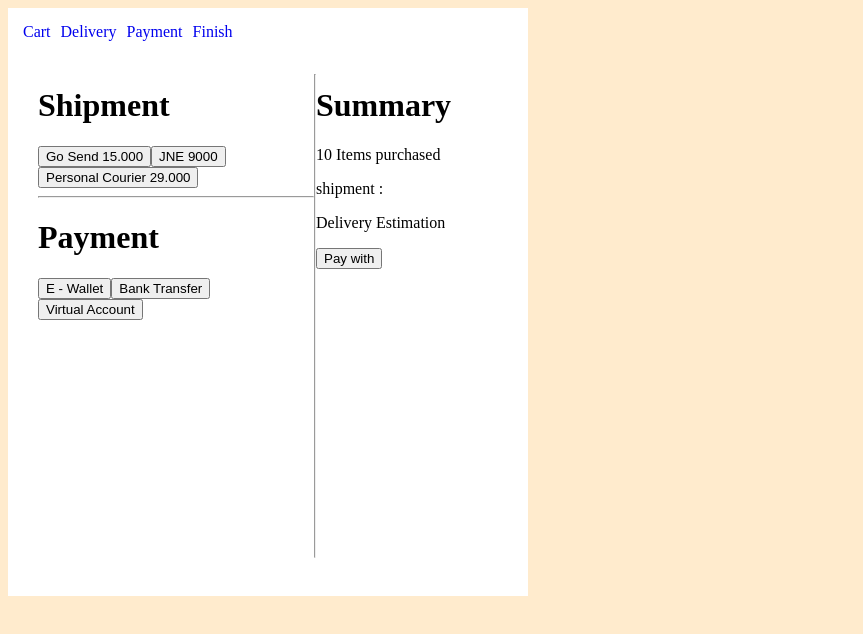
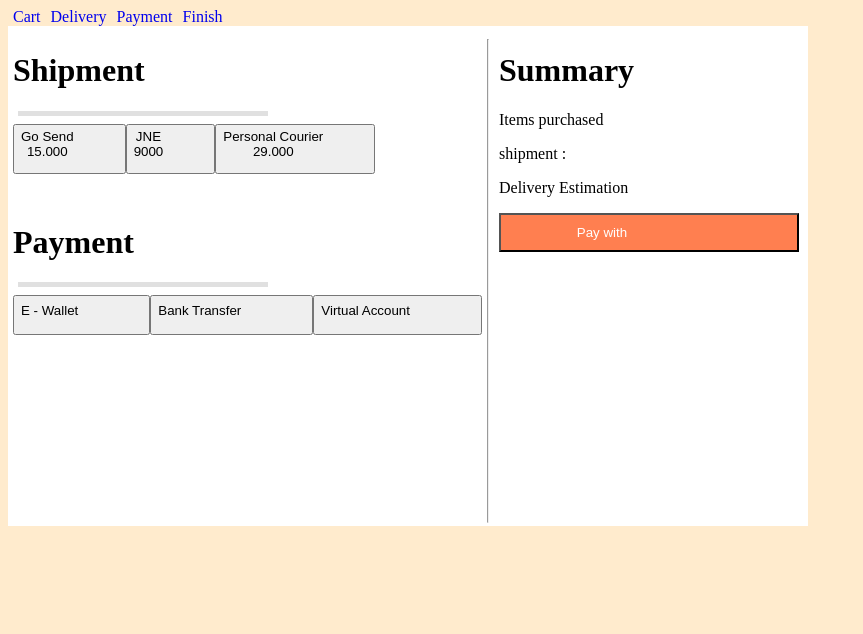
Before and after one commit to Taufik66645/jakmall-test-vue, a Vue app: page /payment in a window 1280 px wide. Shown: the top 634 px of the page, without its empty margins (0-863 px from the left). Built offline with nearby package versions, Linux system fonts and the light colour scheme.

Commit message:
update delivery & payment

```diff
--- a/src/App.vue
+++ b/src/App.vue
@@ -1,11 +1,14 @@
 <template>
-  <div id="app">
+  <div>
     <router-link to="/" class="link">Cart</router-link>
     <router-link to="/delivery" class="link">Delivery</router-link>
     <router-link to="/payment" class="link">Payment</router-link>
     <router-link to="/finish" class="link">Finish</router-link>
-
-    <router-view></router-view>
+    <div id="app" class="app">
+      <keep-alive>
+        <router-view></router-view>
+      </keep-alive>
+    </div>
   </div>
 </template>
 
@@ -19,8 +22,13 @@ export default {
 body {
   background-color: blanchedalmond;
 }
+.app {
+  background-color: white;
+  max-width: 800px;
+  height: 500px;
+  align-items: center;
+}
 .link {
-  display: inline-block;
   padding: 5px;
   text-decoration: none;
 }
--- a/src/components/Cart.vue
+++ b/src/components/Cart.vue
@@ -1,8 +1,8 @@
 <template>
   <div>
     <span class="product-card">
-      <h2>Cart</h2>
-      <h3 class="product-name">Product 1</h3>
+      <h2 class="cart">Cart</h2>
+      <h3>Product 1</h3>
       <h3>Item Price : 50.000</h3>
 
       <h2>Quantity : {{ value }}</h2>
@@ -16,18 +16,19 @@
 </template>
 
 <script>
+import { EventBus } from "./eventBus.js";
+
 export default {
   name: "Order",
   data() {
     return {
-      value: "0",
+      value: 0,
       price: "50000",
-      productPrice: "0"
+      productPrice: 0
     };
   },
   methods: {
     minus() {
-      console.log(this.count);
       this.value = this.value - 1;
       this.productPrice = this.price * this.value;
 
@@ -40,6 +41,7 @@ export default {
     },
     plus() {
       this.value++;
+
       this.productPrice = this.price * this.value;
 
       if (this.value > 10) {
@@ -50,11 +52,12 @@ export default {
     },
 
     submit() {
+      EventBus.$emit("ChangePrice", this.productPrice);
+      // EventBus.$emit("ChangePrice", this.productPrice);
+
+      console.log(this.value);
       if (this.value >= 1) {
         this.$router.replace("/delivery");
-
-        console.log(this.value);
-        console.log(this.productPrice);
       } else {
         alert("minimum quantity 1");
       }
@@ -65,23 +68,18 @@ export default {
 
 <style lang="stylus">
 
-div {
-    background-color : white
-    max-width: 500 px
-    padding: 10 px
 
-    .product-card {
-        margin: auto
-        max-width: 200 px
-        display: grid
 
-    .product-name {
-        color: coral
-        }
-    .button-purchase {
-        background-color: coral
-        color: white
-        }
+
+
+.cart{
+    color: coral
     }
-}
+.button-purchase {
+      background-color: coral
+      color: white
+      padding-top: 10px;
+      padding-bottom: 10px;
+      padding-right: 100px;
+    }
 </style>
--- a/src/components/Delivery.vue
+++ b/src/components/Delivery.vue
@@ -3,14 +3,12 @@
     <div class="delivery-wrapper">
       <form class="delivery-detail">
         <h1>Delivery Details</h1>
-
         <input
           type="checkbox"
-          id="dropshipCheck"
-          value="dropshipCheck"
-          v-model="dropshipCheck"
+
+          @change="check($event)"
         />
-        <label for="dropshipCheck">Send as Dropshipper</label>
+
         <br />
         <input
           id="email"
@@ -55,20 +53,19 @@
       <hr />
       <span class="summary">
         <h1>Summary</h1>
-        <p @valuehange="productCount = $event">
-          {{ productCount }} Items purchased
-        </p>
-        <p @pricehange="productPrice = $event">
-          Cost of goods : Rp. {{ productPrice }}
-        </p>
-        <p>Dropshipping fee : Rp. {{ dropshipCheck }}</p>
-        <button @click="submit">Continue to payment</button>
+        <p>{{ productCount }} Items purchased</p>
+        <p>Cost of goods : Rp. {{ productPrice }}</p>
+        <p>Dropshipping fee : Rp. {{ checked }}</p>
+        <h3>Total : {{ productPrice }}</h3>
+        <button @click="button" class="button">Continue to payment</button>
       </span>
     </div>
   </div>
 </template>
 
 <script>
+import { EventBus } from "./eventBus.js";
+
 export default {
   name: "Delivery",
   data() {
@@ -80,21 +77,27 @@ export default {
       dropshipPhone: "",
       productCount: "",
       productPrice: "",
-      dropshipCheck: ""
+      dropshippriceCheck: "5900",
+      dropshipPrice: "",
+      totalPrice: ""
     };
   },
   methods: {
-    submit() {
-      if (this.email === "") {
-        this.$router.replace("/delivery");
-        alert("cant empty");
-      }
-      console.log(this.email);
-      console.log(this.phone);
-      console.log(this.address);
-      console.log(this.dropshipPhone);
-      console.log(this.phone);
+    button() {
+      this.$router.replace("/payment");
     }
+  },
+
+    check: function() {
+		console.log('true')
+  },
+  created() {
+    EventBus.$on("ChangePrice", data => {
+      this.productPrice = data;
+    });
+  },
+  updates() {
+    this.totalPrice = this.productPrice + this.dropshippriceCheck;
   }
 };
 </script>
@@ -103,11 +106,13 @@ export default {
 .delivery-wrapper {
   display: flex;
   height : 500 px
+  padding: 5px
 }
 .delivery-detail {
 flex: 0 0 60%;
 }
 .summary {
+  margin-left 10px
   flex: 1;
 }
 .input {
@@ -123,4 +128,11 @@ flex: 0 0 60%;
   padding-bottom: 100px;
   padding-right: 100px;
 }
+.button{
+  background-color: coral
+  color: white
+  padding-top: 10px;
+  padding-bottom: 10px;
+  padding-right: 100px;
+}
 </style>
--- a/src/components/Finish.vue
+++ b/src/components/Finish.vue
@@ -3,14 +3,14 @@
     <div class="delivery-wrapper">
       <span class="delivery-detail">
         <h1>Thank you</h1>
-        <h3>Order Id : {{this.id}}</h3>
+        <h3>Order Id : {{ this.id }}</h3>
         <p>Your order will be delivered with GO-Send</p>
         <button>Go to Homepage</button>
       </span>
       <hr />
       <span class="summary">
         <h1>Summary</h1>
-        <p>10 Items purchased</p>
+        <p>{{productCount}} Items purchased</p>
         <h2>Total XXX.XXX</h2>
       </span>
     </div>
@@ -18,17 +18,26 @@
 </template>
 
 <script>
+import { EventBus } from "./eventBus.js";
+
 export default {
   name: "Delivery",
   data() {
     return {
-      id: "66645"
+      id: "66645",
+      productCount:""
     };
   },
+
   methods: {
-    input() {
-      console.log(this.email);
+    homepageButton() {
+      this.$router.replace("/");
     }
+  },
+  created() {
+    EventBus.$on("ChangeValue", data => {
+      this.productCount = data;
+    });
   }
 };
 </script>
--- a/src/components/Payment.vue
+++ b/src/components/Payment.vue
@@ -3,42 +3,56 @@
     <div class="delivery-wrapper">
       <span class="delivery-detail">
         <h1>Shipment</h1>
-        <button @click="shipmentButton">
-          Go Send {{ this.shipmentMethod.gosend.price }}
-        </button>
-        <button @click="shipmentButton2">
-          JNE {{ this.shipmentMethod.jne.price }}
-        </button>
-        <button @click="shipmentButton3">
-          Personal Courier {{ this.shipmentMethod.personalCourier.price }}
-        </button>
-        <hr />
+        <hr class="line" />
+        <div class="ship-button-group">
+          <button @click="shipmentButton" class="ship-button">
+            Go Send <br />{{ this.shipmentMethod.gosend.price }}
+          </button>
+          <button @click="shipmentButton2" class="ship-button">
+            JNE <br />{{ this.shipmentMethod.jne.price }}
+          </button>
+          <button @click="shipmentButton3" class="ship-button">
+            Personal Courier <br />{{
+              this.shipmentMethod.personalCourier.price
+            }}
+          </button>
+        </div>
 
         <h1>Payment</h1>
-        <button @click="paymentButton">E - Wallet</button>
-        <button @click="paymentButton2">Bank Transfer</button>
-        <button @click="paymentButton3">Virtual Account</button>
+        <hr class="line" />
+        <button @click="paymentButton" class="button-pay">E - Wallet</button>
+        <button @click="paymentButton2" class="button-pay">
+          Bank Transfer
+        </button>
+        <button @click="paymentButton3" class="button-pay">
+          Virtual Account
+        </button>
       </span>
       <hr />
       <span class="summary">
         <h1>Summary</h1>
-        <p>10 Items purchased</p>
+        <p>{{ productCount }} Items purchased</p>
         <p>
           {{ this.shipmentMethod.result.type }} shipment :
           {{ this.shipmentMethod.result.price }}
         </p>
         <p>Delivery Estimation <br />{{ this.shipmentMethod.result.time }}</p>
-        <button>Pay with {{ this.paymentResult.result }}</button></span
+        <button @click="pay" class="button">
+          Pay with {{ this.paymentResult.result }}
+        </button></span
       >
     </div>
   </div>
 </template>
 
 <script>
+import { EventBus } from "./eventBus.js";
+
 export default {
   name: "Order",
   data() {
     return {
+      productCount: "",
       shipmentMethod: {
         gosend: {
           type: "Gosend",
@@ -72,6 +86,9 @@ export default {
     };
   },
   methods: {
+    pay() {
+      this.$router.replace("/finish");
+    },
     shipmentButton() {
       this.shipmentMethod.result.time = this.shipmentMethod.gosend.time;
       this.shipmentMethod.result.type = this.shipmentMethod.gosend.type;
@@ -96,6 +113,11 @@ export default {
     paymentButton3() {
       this.paymentResult.result = this.paymentMethod.vitualAccount;
     }
+  },
+  created() {
+    EventBus.$on("ChangeValue", data => {
+      this.productCount = data;
+    });
   }
 };
 </script>
@@ -104,11 +126,13 @@ export default {
 .delivery-wrapper {
   display: flex;
   height : 500 px
+  padding: 5 px
 }
 .delivery-detail {
 flex: 0 0 60%;
 }
 .summary {
+  margin-left 10px
   flex: 1;
 }
 .input {
@@ -124,4 +148,30 @@ flex: 0 0 60%;
   padding-bottom: 100px;
   padding-right: 100px;
 }
+.line{
+  width : 250px
+  height :5 px
+  background-color : 	#E0E0E0
+  border : none
+ margin-left: 5px
+ margin-top: 5px
+}
+.ship-button-group {
+  margin-top: 0 px
+  margin-bottom 50 px
+}
+.ship-button{
+  height: 50px
+  padding-bottom: 10px;
+  padding-right: 50px;
+}
+.button-pay {
+  height: 40px
+  padding-bottom: 10px;
+  padding-right: 70px;
+}
+.button{
+  width: 300px
+  margin-bottom : 10 px
+}
 </style>
--- /dev/null
+++ b/src/components/eventBus.js
@@ -0,0 +1,3 @@
+import Vue from "vue";
+
+export const EventBus = new Vue();
```
